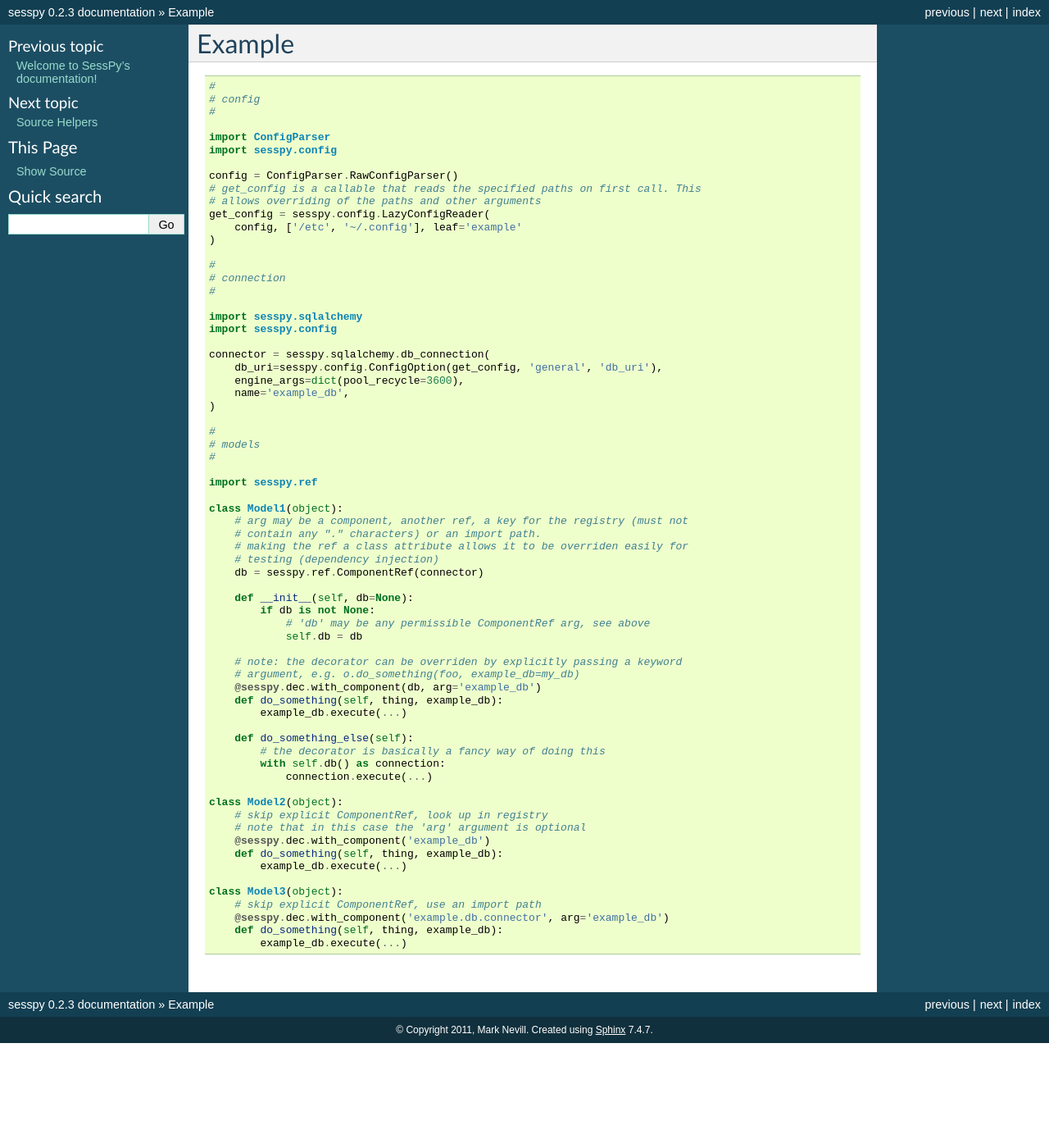
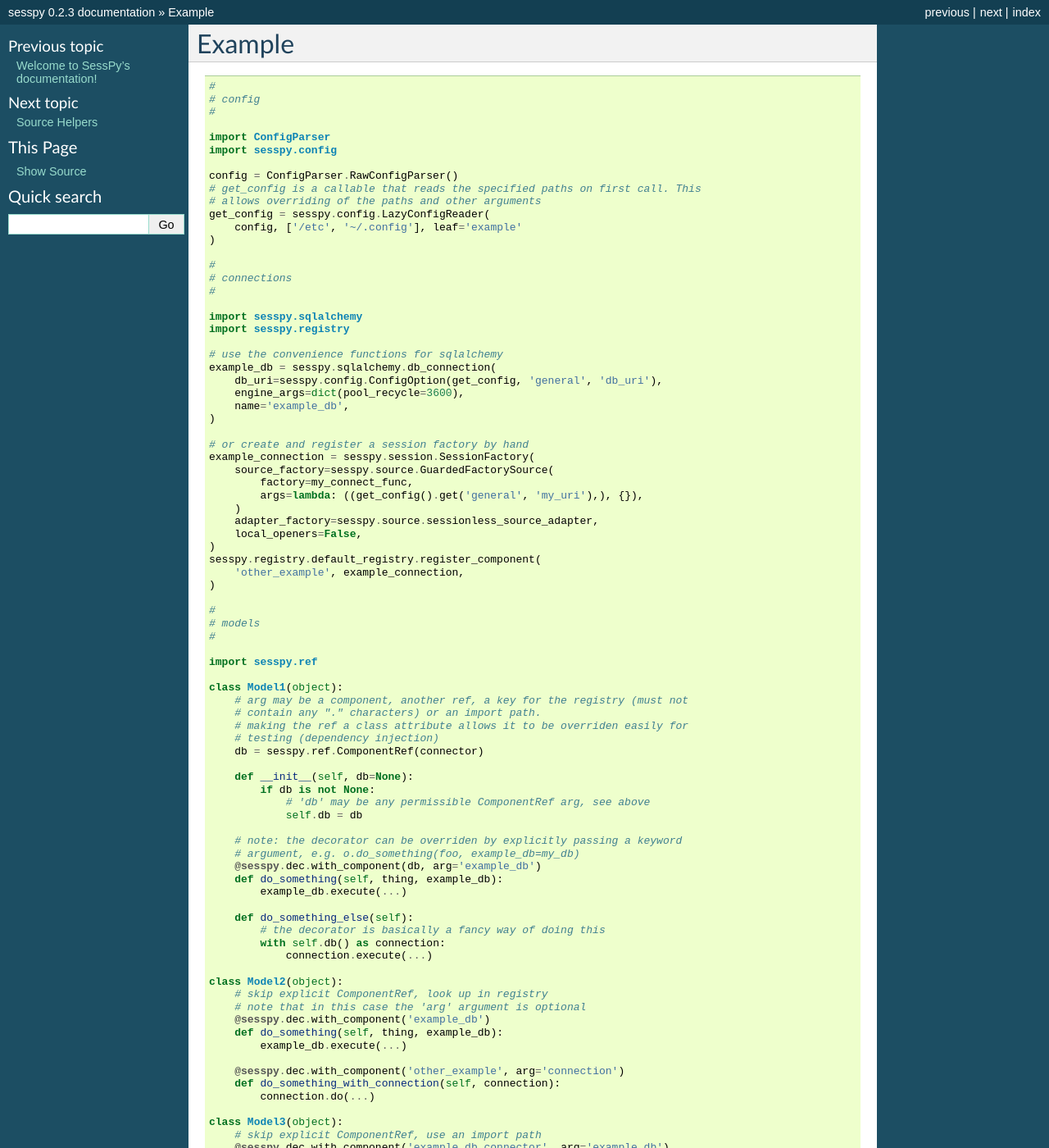
Before and after one commit to devnev/sesspy, a Sphinx documentation site: the page built from doc/example.rst, in a window 1280 px wide and 1400 px high. Shown: the whole window at 82% size. Built offline with Sphinx 7.4.7, drawn with Linux system fonts in a browser that asks for light colours.

Commit message:
Added a non-sqlalchemy connection example to example.rst.

```diff
--- a/doc/example.rst
+++ b/doc/example.rst
@@ -19,16 +19,30 @@ Example
  )
 
  #
- # connection
+ # connections
  #
 
  import sesspy.sqlalchemy
- import sesspy.config
+ import sesspy.registry
 
- connector = sesspy.sqlalchemy.db_connection(
+ # use the convenience functions for sqlalchemy
+ example_db = sesspy.sqlalchemy.db_connection(
      db_uri=sesspy.config.ConfigOption(get_config, 'general', 'db_uri'),
      engine_args=dict(pool_recycle=3600),
      name='example_db',
+ )
+
+ # or create and register a session factory by hand
+ example_connection = sesspy.session.SessionFactory(
+     source_factory=sesspy.source.GuardedFactorySource(
+         factory=my_connect_func,
+         args=lambda: ((get_config().get('general', 'my_uri'),), {}),
+     )
+     adapter_factory=sesspy.source.sessionless_source_adapter,
+     local_openers=False,
+ )
+ sesspy.registry.default_registry.register_component(
+     'other_example', example_connection,
  )
 
  #
@@ -67,6 +81,10 @@ Example
      def do_something(self, thing, example_db):
          example_db.execute(...)
 
+     @sesspy.dec.with_component('other_example', arg='connection')
+     def do_something_with_connection(self, connection):
+         connection.do(...)
+
  class Model3(object):
      # skip explicit ComponentRef, use an import path
      @sesspy.dec.with_component('example.db.connector', arg='example_db')
```
